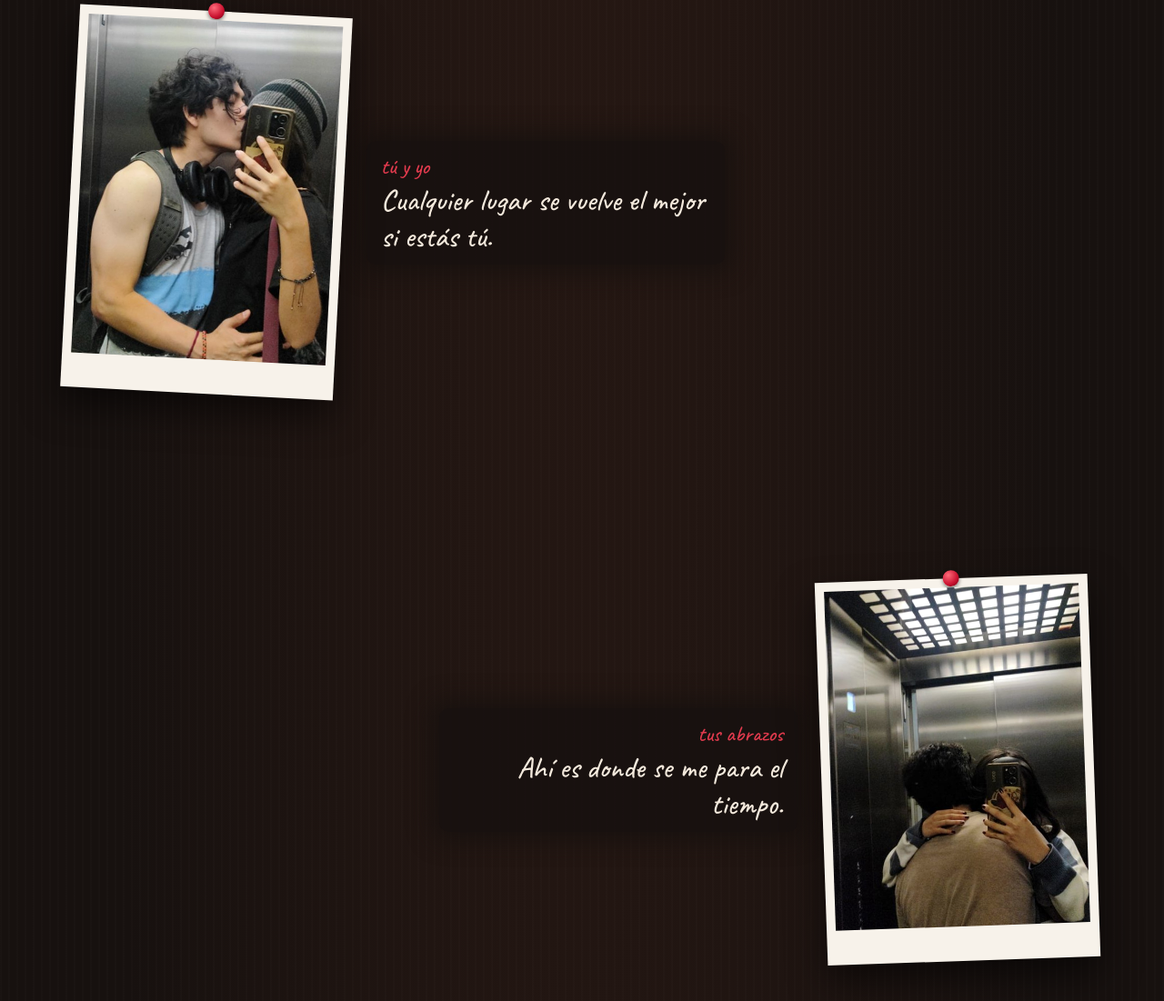
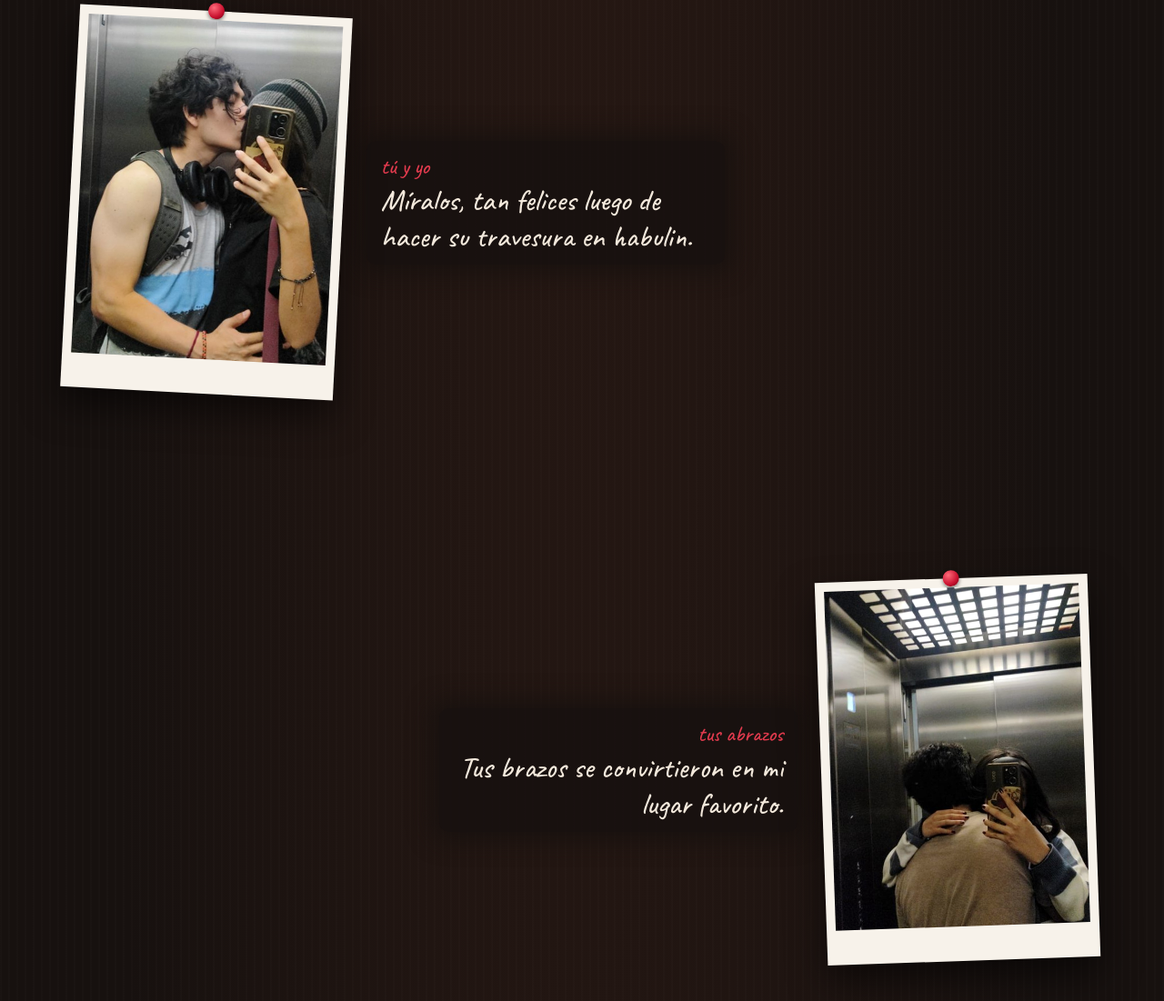
Before and after one commit to Lettuze/para-xio, a plain HTML site: page index.html in a window 1280 px wide. Shown: the part 1513-2614 px from the top of the page at 91% size. Drawn offline with nearby package versions, Linux system fonts and the light colour scheme.

Commit message:
Frases de la segunda y tercera foto
Co-Authored-By: Claude Opus 5.5 <noreply@anthropic.com>
Claude-Session: https://claude.ai/code/session_01KLz9tQQSM27WMjGsAboN1t

```diff
--- a/index.html
+++ b/index.html
@@ -125,12 +125,12 @@
 
 <section class="knot"><div class="card">
   <div class="polaroid" style="--r:3deg"><span class="pin"></span><img src="img/2.jpg" alt="Un beso en el ascensor"></div>
-  <div class="note"><div class="when">tú y yo</div><p>Cualquier lugar se vuelve el mejor si estás tú.</p></div>
+  <div class="note"><div class="when">tú y yo</div><p>Míralos, tan felices luego de hacer su travesura en habulin.</p></div>
 </div></section>
 
 <section class="knot"><div class="card">
   <div class="polaroid" style="--r:-2deg"><span class="pin"></span><img src="img/3.jpg" alt="Un abrazo"></div>
-  <div class="note"><div class="when">tus abrazos</div><p>Ahí es donde se me para el tiempo.</p></div>
+  <div class="note"><div class="when">tus abrazos</div><p>Tus brazos se convirtieron en mi lugar favorito.</p></div>
 </div></section>
 
 <section class="knot"><div class="card">
```
